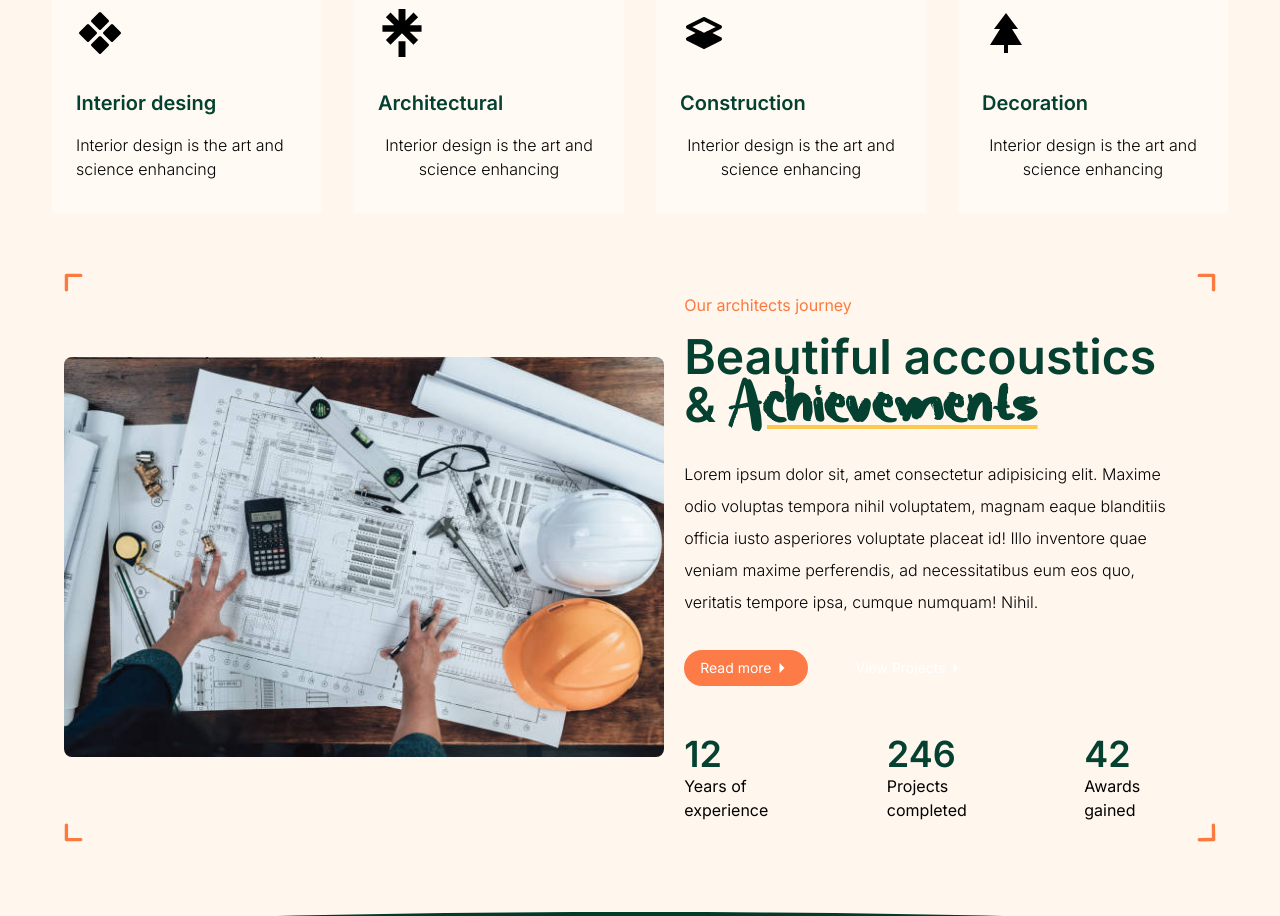
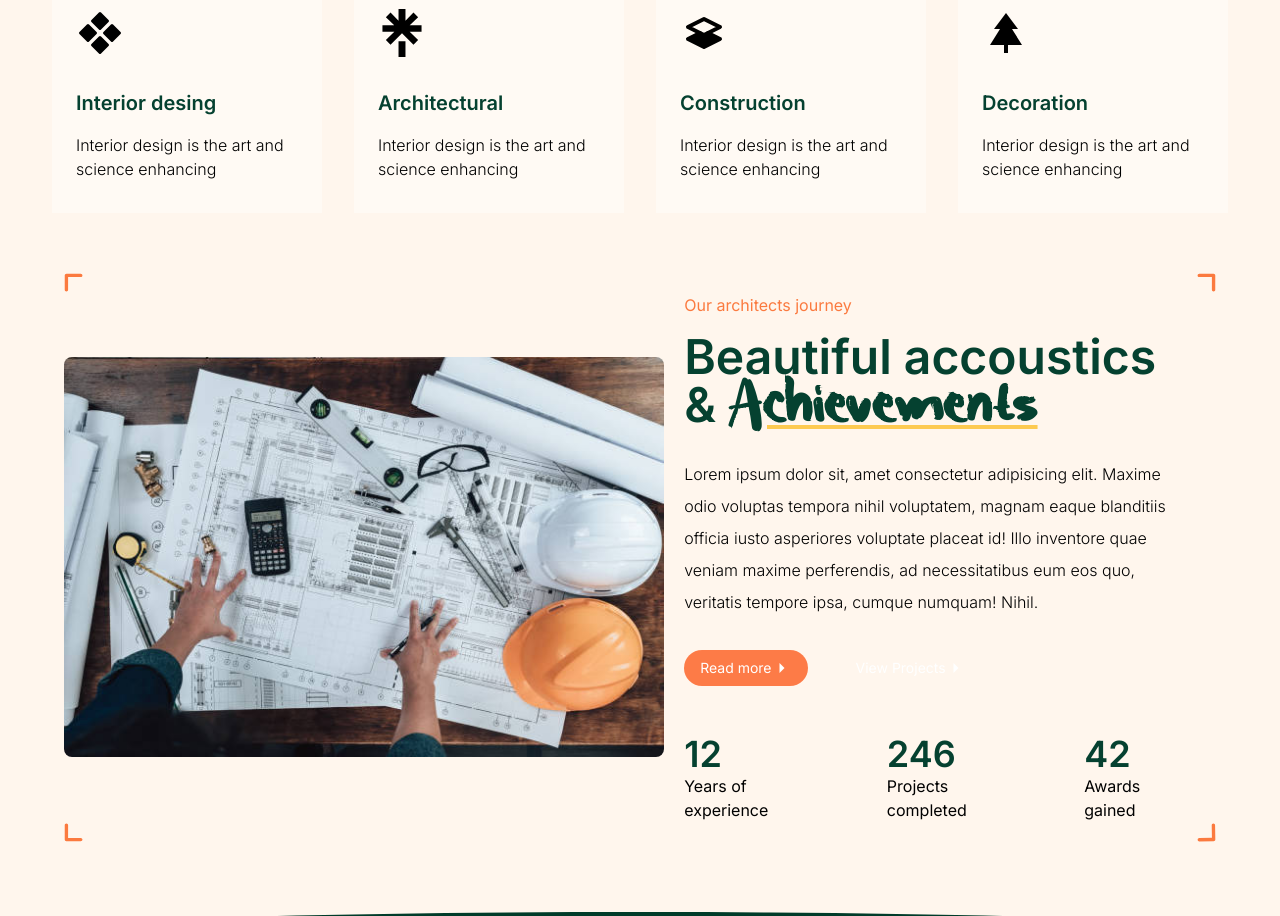
Before and after one commit to zablon-oigo/architect, a React (Vite) app: page / in a window 1280 px wide. Shown: the part 940-1856 px from the top of the page. Built offline with nearby package versions, Linux system fonts and the light colour scheme.

Commit message:
Changed Text alignment on larger screen

```diff
--- a/src/components/Work.jsx
+++ b/src/components/Work.jsx
@@ -26,21 +26,21 @@
             <span className="bg-[#fffaf4] duration-700 flex items-center lg:items-start flex-col py-8 px-6 hover:bg-white hover:text-[#fb7a3f]">
                 <SiLinktree className="text-5xl"/>
                 <p className="text-xl text-[#054130] font-semibold py-8 pb-4">Architectural</p>
-                <p className="font-light text-center text-black">
+                <p className="font-light text-center text-black lg:text-start">
                   Interior design is the art and science enhancing
                 </p>
             </span>
             <span className="bg-[#fffaf4] duration-700 flex items-center lg:items-start flex-col py-8 px-6 hover:bg-white hover:text-[#fb7a3f]">
                 <TbStackBackward className="text-5xl"/>
                 <p className="text-xl text-[#054130] font-semibold py-8 pb-4">Construction</p>
-                <p className="font-light text-center text-black ">
+                <p className="font-light text-center text-black lg:text-start ">
                   Interior design is the art and science enhancing
                 </p>
             </span>
             <span className="bg-[#fffaf4] duration-700 flex items-center lg:items-start flex-col py-8 px-6 hover:bg-white hover:text-[#fb7a3f]">
                 <BiSolidTreeAlt className="text-5xl"/>
                 <p className="text-xl text-[#054130] font-semibold py-8 pb-4">Decoration</p>
-                <p className="font-light text-center text-black ">
+                <p className="font-light text-center text-black lg:text-start ">
                   Interior design is the art and science enhancing
                 </p>
             </span>
```
